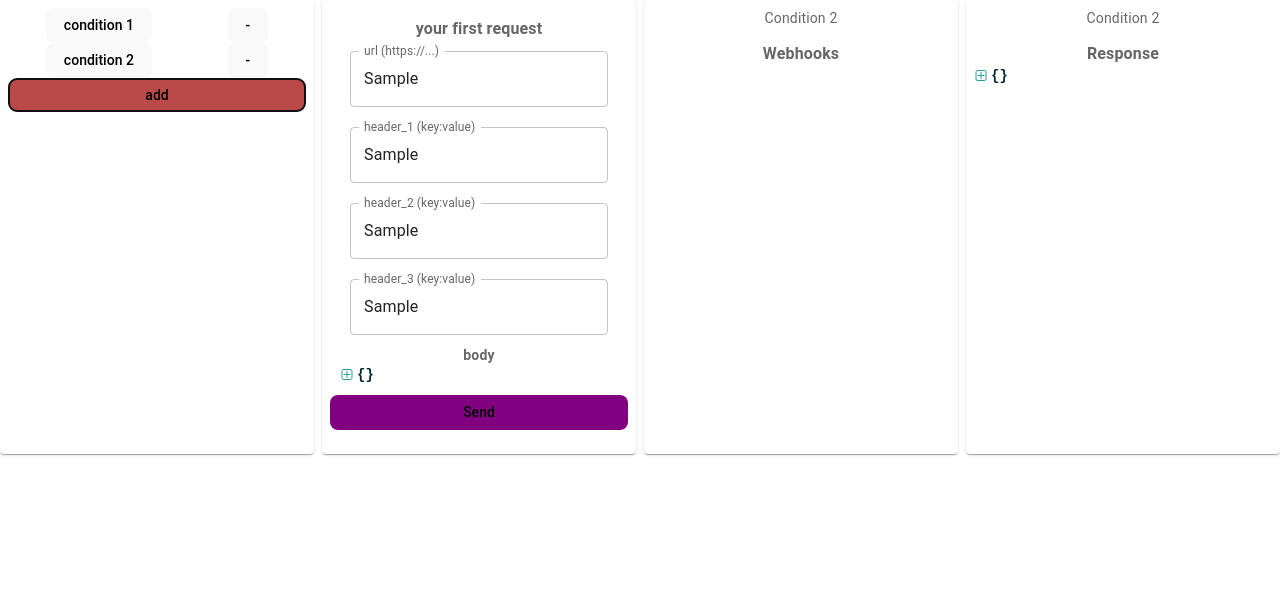
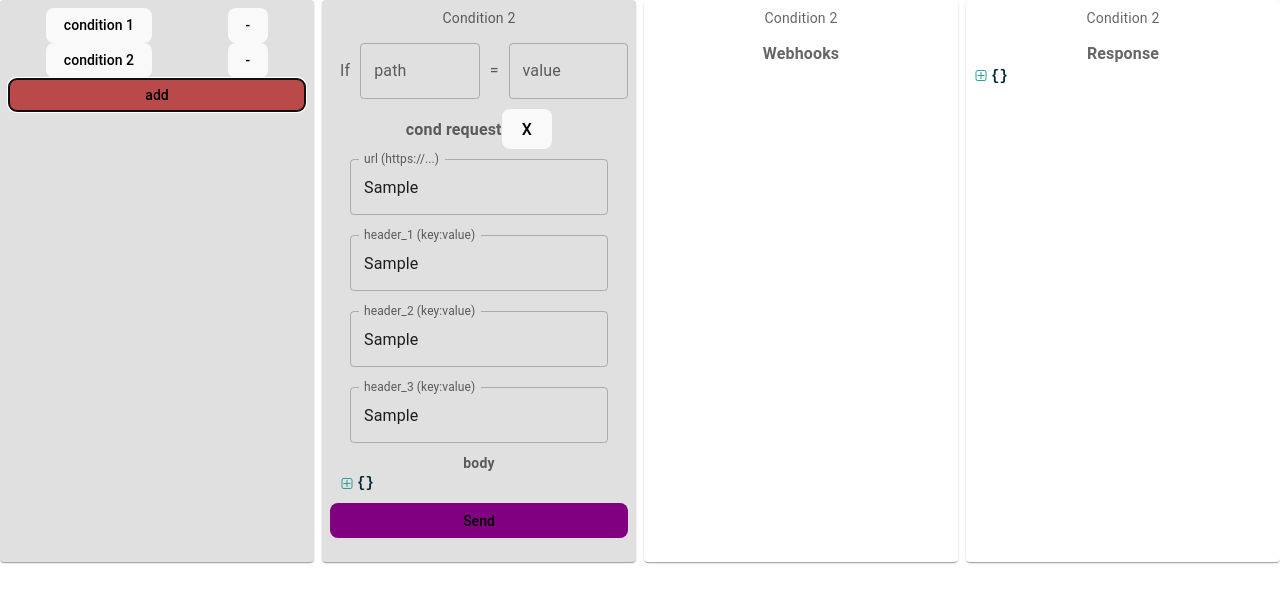
Before and after one commit to galawoj/webhook, a React (Vite) app: page / in a window 1280 px wide. Both pictures are taken after typing "Sample", "Sample", "Sample", "Sample" into the empty fields and a click on the button "add". Shown: the top 602 px of the page. Built offline with nearby package versions, Linux system fonts and the light colour scheme; no server answers; the database is empty.

Commit message:
add changing between first and cond req

```diff
--- a/src/App.tsx
+++ b/src/App.tsx
@@ -30,10 +30,10 @@ export default function App() {
 
   return (
     <MainContainer>
-      <Cart>
+      <Cart color="#E0E0E0">
         <ConditionsList />
       </Cart>
-      <Cart>
+      <Cart color={!firstOrCondReq && "#E0E0E0"}>
         {!firstOrCondReq ? <ConditionForm /> : ""}
         <RequestForm />
         <SendRequestButton />
--- a/src/components/Cart.tsx
+++ b/src/components/Cart.tsx
@@ -18,10 +18,16 @@ const Item = styled(Paper)(({ theme }) => ({
   }),
 }));
 
-export default function Cart({ children }: { children: React.ReactNode }) {
+export default function Cart({
+  children,
+  color,
+}: {
+  children: React.ReactNode;
+  color: string;
+}) {
   return (
     <Grid2 size={3}>
-      <Item>{children}</Item>
+      <Item sx={{ background: `${color}` }}>{children}</Item>
     </Grid2>
   );
 }
--- a/src/components/conditionsList/AddConditionButton.tsx
+++ b/src/components/conditionsList/AddConditionButton.tsx
@@ -1,4 +1,5 @@
 import { addConditionItem } from "../../store/conditions-slice";
+import { setFirstRequestActive } from "../../store/firstRequest-slice";
 import { useAppDispatch } from "../../store/hooks";
 
 export default function AddConditionButton() {
@@ -6,6 +7,7 @@ export default function AddConditionButton() {
 
   const addConditionHandler = () => {
     dispatch(addConditionItem());
+    dispatch(setFirstRequestActive(false));
   };
 
   return (
--- a/src/components/conditionsList/ConditionButton.tsx
+++ b/src/components/conditionsList/ConditionButton.tsx
@@ -2,6 +2,7 @@ import {
   removeConditionItem,
   setCurrentCondition,
 } from "../../store/conditions-slice";
+import { setFirstRequestActive } from "../../store/firstRequest-slice";
 import { useAppDispatch } from "../../store/hooks";
 
 type ContiodionButtonType = {
@@ -10,11 +11,15 @@ type ContiodionButtonType = {
 
 export default function ConditionButton({ id }: ContiodionButtonType) {
   const dispatch = useAppDispatch();
+
+  const buttonHandler = () => {
+    dispatch(setCurrentCondition(id));
+    dispatch(setFirstRequestActive(false));
+  };
+
   return (
     <div style={{ display: "flex", justifyContent: "space-around" }}>
-      <button onClick={() => dispatch(setCurrentCondition(id))}>
-        condition {id}
-      </button>
+      <button onClick={buttonHandler}>condition {id}</button>
       <button onClick={() => dispatch(removeConditionItem(id))}>-</button>
     </div>
   );
--- a/src/components/requestForm/RequestForm.tsx
+++ b/src/components/requestForm/RequestForm.tsx
@@ -1,13 +1,25 @@
-import { useAppSelector } from "../../store/hooks";
+import { setFirstRequestActive } from "../../store/firstRequest-slice";
+import { useAppDispatch, useAppSelector } from "../../store/hooks";
 import RequestBody from "./RequestBody";
 import RequestTextField from "./RequestTextField";
 
 export default function RequestForm() {
+  const dispatch = useAppDispatch();
+
   const firstOrCondReq = useAppSelector((state) => state.firstRequest.isActive);
   return (
     <div style={{ padding: "10px", display: "flex", flexDirection: "column" }}>
       <header style={{ textAlign: "center", fontSize: "12pt" }}>
-        <b>{firstOrCondReq ? "your first request" : "cond request"}</b>
+        <b>{firstOrCondReq ? `your first request` : "cond request"}</b>
+        {!firstOrCondReq && (
+          <button
+            onClick={() => {
+              dispatch(setFirstRequestActive(true));
+            }}
+          >
+            X
+          </button>
+        )}
       </header>
       <RequestTextField
         type={firstOrCondReq ? "condReq" : "condReq"}
--- a/src/store/firstRequest-slice.ts
+++ b/src/store/firstRequest-slice.ts
@@ -42,7 +42,7 @@ export const firstRequestSlice = createSlice({
     updateFirstRequestUrl(state, action: PayloadAction<string>) {
       state.request = { ...state.request, url: action.payload };
     },
-    setIsActive(state, action: PayloadAction<boolean>) {
+    setFirstRequestActive(state, action: PayloadAction<boolean>) {
       state.isActive = action.payload;
     },
   },
@@ -52,5 +52,5 @@ export const {
   updateFirstRequestHeader,
   updateFirstRequestBody,
   updateFirstRequestUrl,
-  setIsActive,
+  setFirstRequestActive,
 } = firstRequestSlice.actions;
```
